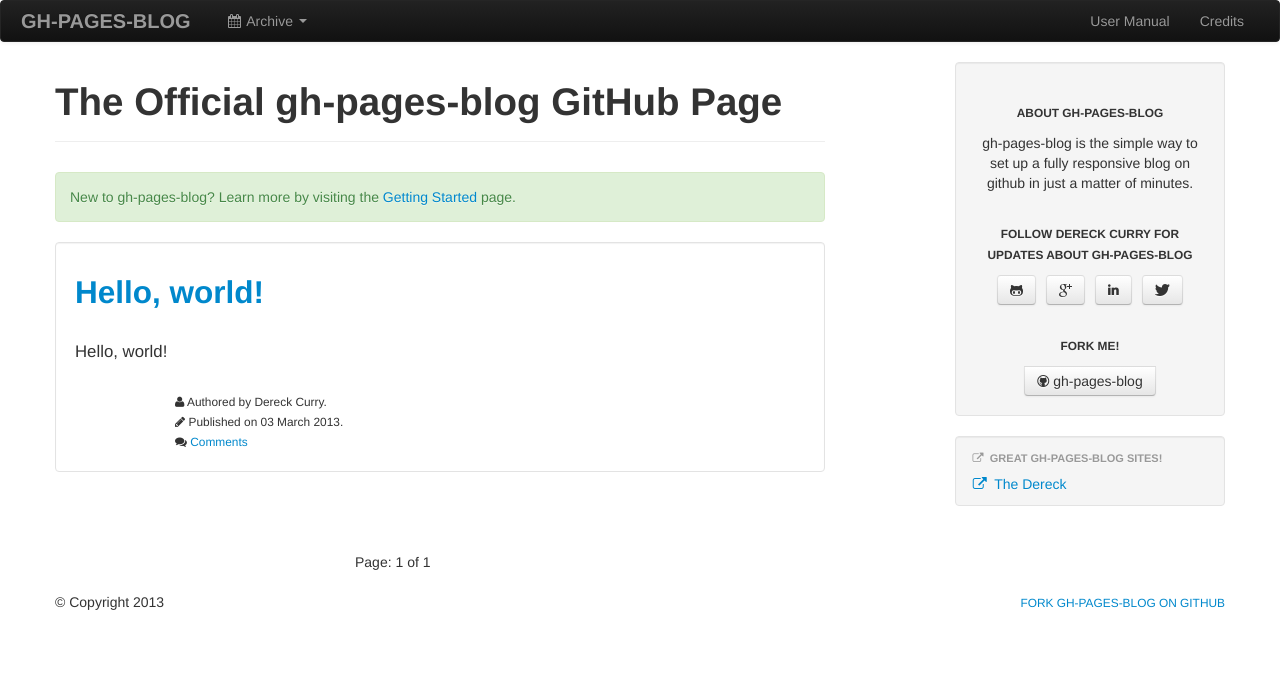
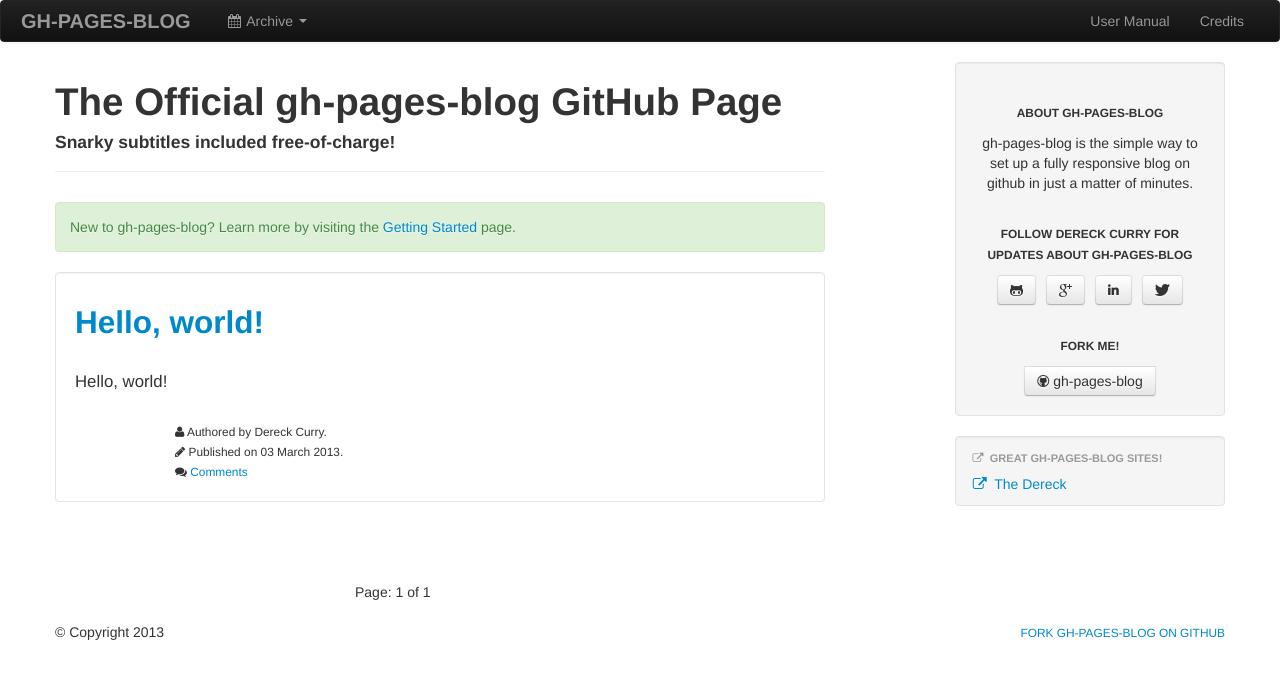
Before and after one commit to thedereck/gh-pages-blog, a Jekyll site: the page built from index.html, in a window 1280 px wide. Shown: the top 679 px of the page. Built offline with Jekyll 4.4.1, drawn with Linux system fonts in a browser that asks for light colours; the list of posts is cut into pages by our own code; comment, search, counter and statistics services are not loaded.

Commit message:
Changes to index page front matter yml

```diff
--- a/index.html
+++ b/index.html
@@ -1,6 +1,7 @@
 ---
-layout: page
-exclude: true
+layout : page
+exclude : true
+subtitle : Snarky subtitles included free-of-charge!
 notice : New to gh-pages-blog? Learn more by visiting the <a href="http://thedereck.github.com/gh-pages-blog/user-manual/getting-started.html">Getting Started</a> page.
 ---
 
```
